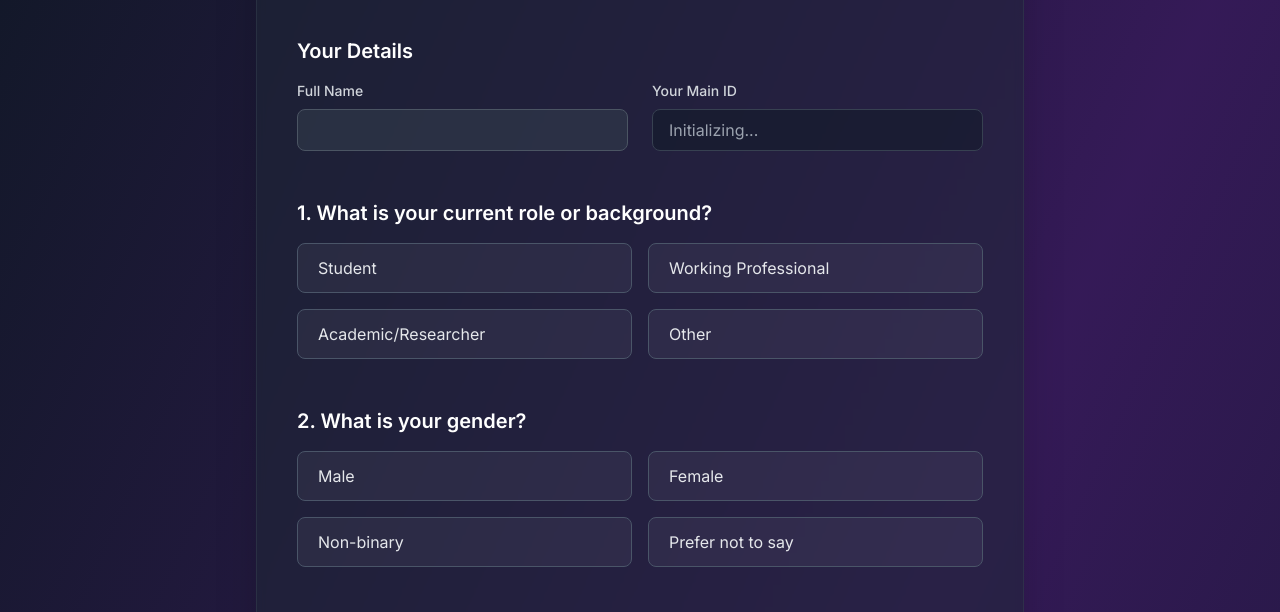
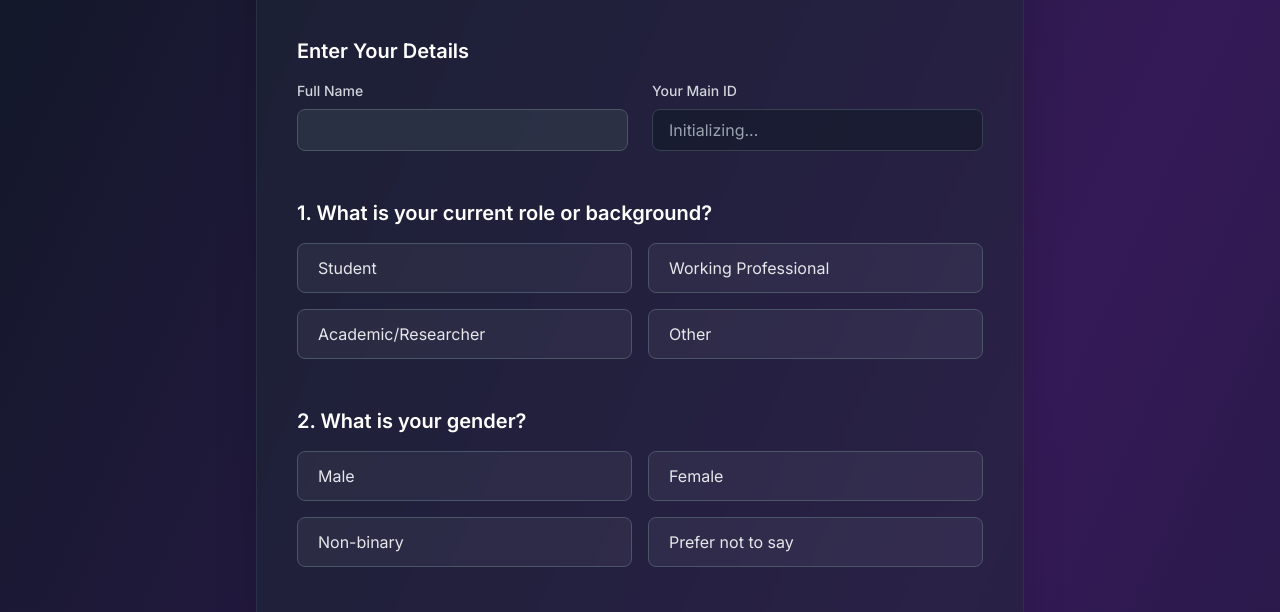
Before and after one commit to Iamyashsiwach/TWR-_FROM, a plain HTML site: page index.html in a window 1280 px wide. Shown: the part 152-764 px from the top of the page. Drawn offline with nearby package versions, Linux system fonts and the light colour scheme; no server answers.

Commit message:
Update index.html

```diff
--- a/index.html
+++ b/index.html
@@ -64,7 +64,7 @@
 
                     <!-- User Details -->
                     <div>
-                        <h2 class="text-xl font-semibold text-white mb-4">Your Details</h2>
+                        <h2 class="text-xl font-semibold text-white mb-4">Enter Your Details</h2>
                         <div class="grid grid-cols-1 md:grid-cols-2 gap-6">
                             <div>
                                 <label for="userName" class="block text-sm font-medium text-gray-300 mb-2">Full Name</label>
```
